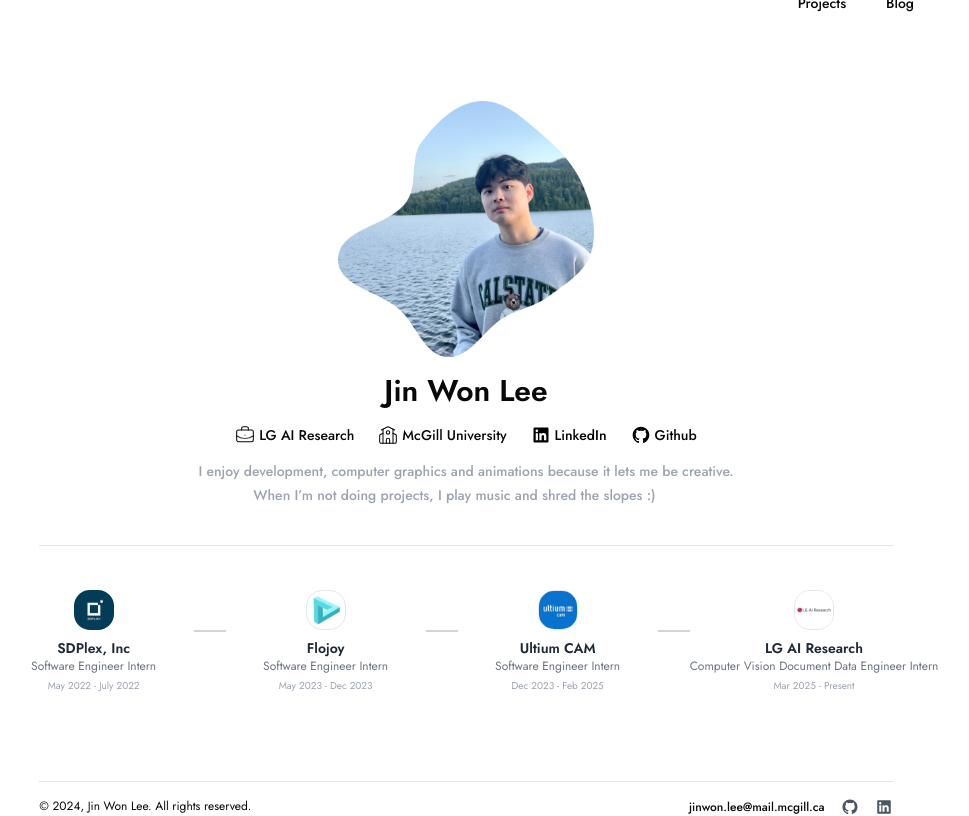
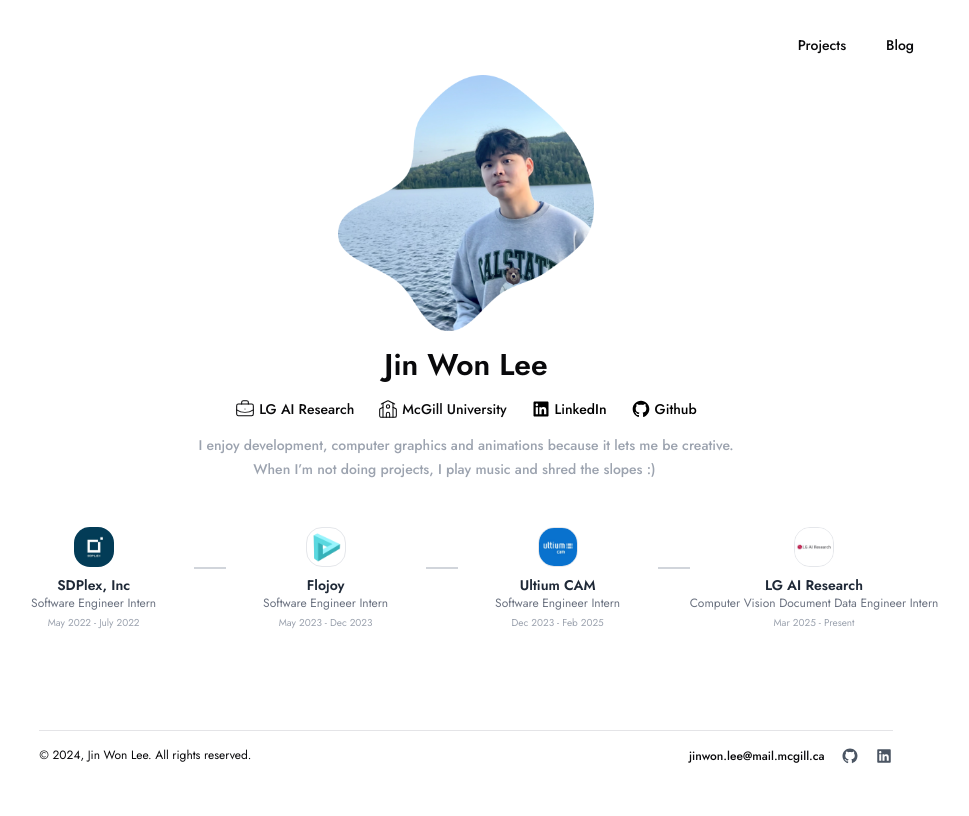
Before and after one commit to jinleevv/jinleevv.dev, a React (Vite) app: page / in a window 1280 px wide. Shown: the whole page, without its empty margins (174-1143 px from the left). Built offline with nearby package versions, Linux system fonts and the light colour scheme; a web font is replaced by a local one.

Commit message:
Update with Footer

```diff
--- a/src/features/Footer.tsx
+++ b/src/features/Footer.tsx
@@ -2,7 +2,7 @@ import { RiGithubFill, RiLinkedinBoxFill } from "react-icons/ri";
 
 export default function Footer() {
   return (
-    <div className="flex w-full h-fit justify-center text-xs pt-16">
+    <div className="flex w-full h-fit justify-center text-xs pt-16 pb-2">
       <footer className="flex w-2/3 justify-between border-t pt-4">
         <div className="mb-2 md:mb-0">
           © {new Date().getFullYear()}, Jin Won Lee. All rights reserved.
--- a/src/pages/Blog.tsx
+++ b/src/pages/Blog.tsx
@@ -3,6 +3,7 @@ import { Label } from "@/components/ui/label";
 import { Button } from "@/components/ui/button";
 import { useEffect, useState } from "react";
 import { BlogPost, getAllPosts } from "@/lib/posts";
+import Footer from "@/features/Footer";
 
 export default function Blog() {
   const navigate = useNavigate();
@@ -14,8 +15,8 @@ export default function Blog() {
   }, []);
 
   return (
-    <section className="h-screen w-screen font-jost">
-      <div className="flex w-full py-[72px] px-44">
+    <section className="min-h-screen w-screen flex flex-col font-jost">
+      <div className="flex w-full py-[76px] px-44">
         <div
           className="flex w-full justify-start cursor-pointer"
           onClick={() => navigate("/")}
@@ -32,7 +33,7 @@ export default function Blog() {
           </Button>
         </div>
       </div>
-      <div className="flex flex-col w-full justify-center items-center space-y-3 px-5">
+      <div className="flex-grow flex flex-col w-full justify-start items-center space-y-3 px-5">
         {posts.map((post) => (
           <div
             key={post.slug}
@@ -50,6 +51,7 @@ export default function Blog() {
           </div>
         ))}
       </div>
+      <Footer />
     </section>
   );
 }
--- a/src/pages/Home.tsx
+++ b/src/pages/Home.tsx
@@ -61,9 +61,9 @@ export default function Home() {
   const navigate = useNavigate();
 
   return (
-    <section className="h-screen w-screen font-jost">
-      <div className="w-full h-full flex flex-col justify-center items-center">
-        <div className="flex w-full mb-20 justify-end gap-2 px-44">
+    <section className="min-h-screen w-screen flex flex-col justify-between font-jost">
+      <div className="flex-grow flex flex-col justify-center items-center space-y-3">
+        <div className="flex w-full h-fit justify-end gap-2 px-44">
           <Button
             variant="ghost"
             className="bg-white"
@@ -118,7 +118,7 @@ export default function Home() {
             </a>
           </div>
 
-          <div className="grid mt-4 space-y-1">
+          <div className="grid mt-4 space-y-1 mb-4">
             <Label className="text-center max-w-2xl text-sm text-gray-400">
               I enjoy development, computer graphics and animations because it
               lets me be creative.
@@ -129,14 +129,14 @@ export default function Home() {
           </div>
         </motion.div>
 
-        <div className="mt-10 w-2/3 h-2 border-t"></div>
+        {/* <div className="mt-10 w-2/3 h-2 border-b"></div> */}
 
         <motion.div
           initial={{ opacity: 0 }}
           whileInView={{ opacity: 1 }}
           transition={{ duration: 0.8, ease: "easeOut" }}
           viewport={{ once: true }}
-          className="flex w-full mt-10 justify-center"
+          className="flex w-full pt-4 mt-10 justify-center"
         >
           <div className="flex gap-8 px-4 md:px-10 py-6">
             {experiences.map((exp, index) => (
--- a/src/pages/Projects.tsx
+++ b/src/pages/Projects.tsx
@@ -2,6 +2,7 @@ import { motion } from "framer-motion";
 import { Label } from "@/components/ui/label";
 import { Button } from "@/components/ui/button";
 import { useNavigate } from "react-router-dom"; // Import useNavigate
+import Footer from "@/features/Footer";
 
 const projects = [
   {
@@ -23,9 +24,9 @@ export default function Projects() {
 
   return (
     <section className="h-screen w-screen font-jost">
-      <div className="flex w-full py-[72px] px-44">
+      <div className="flex w-full py-[76px] px-44">
         <div
-          className="flex w-full justify-start cursor-pointer"
+          className="flex w-full justify-start cursor-pointer my-auto"
           onClick={() => navigate("/")}
         >
           <Label className="cursor-pointer">Jin Won Lee</Label>
@@ -49,7 +50,7 @@ export default function Projects() {
         transition={{
           duration: 0.7,
         }}
-        className="flex flex-col w-full justify-center items-center space-y-3 pb-10"
+        className="flex flex-col w-full justify-center items-center space-y-3"
       >
         {projects.map((project, index) => (
           <div
@@ -90,6 +91,7 @@ export default function Projects() {
           </div>
         ))}
       </motion.div>
+      <Footer />
     </section>
   );
 }
```
